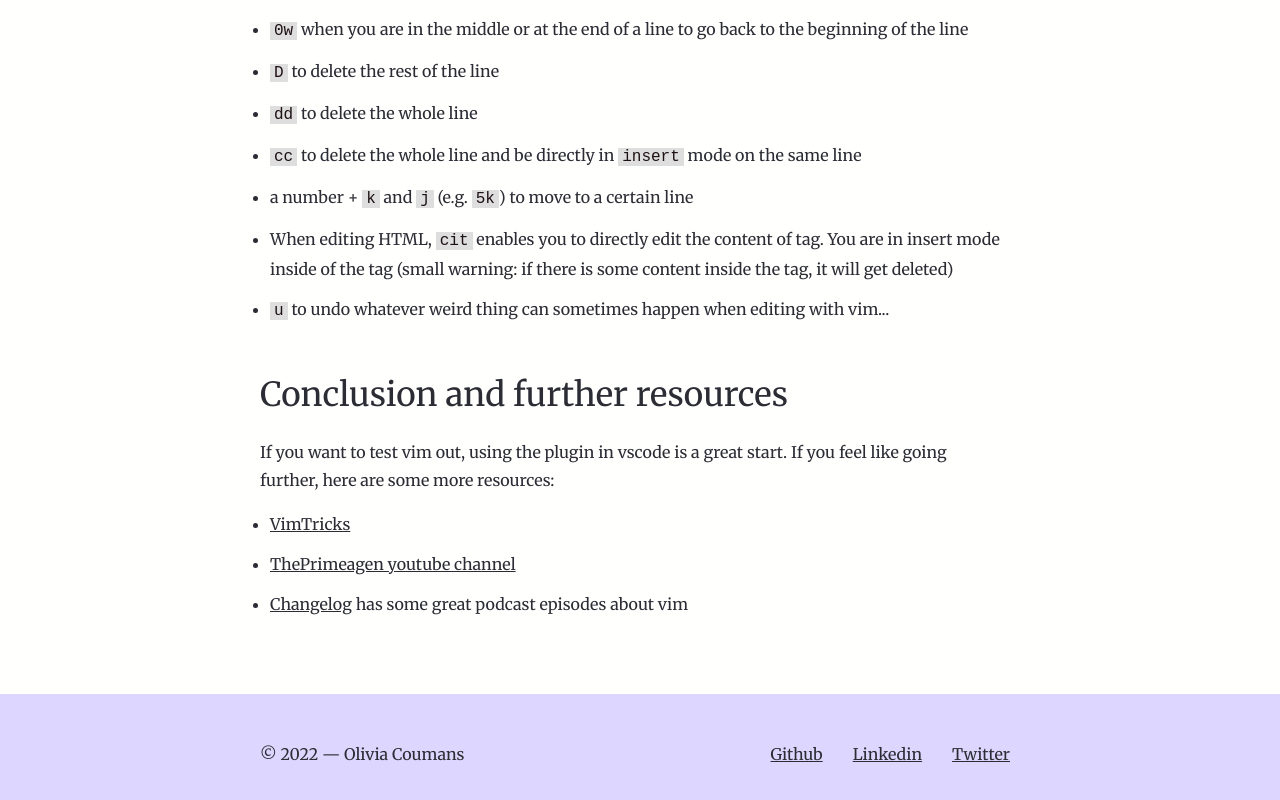
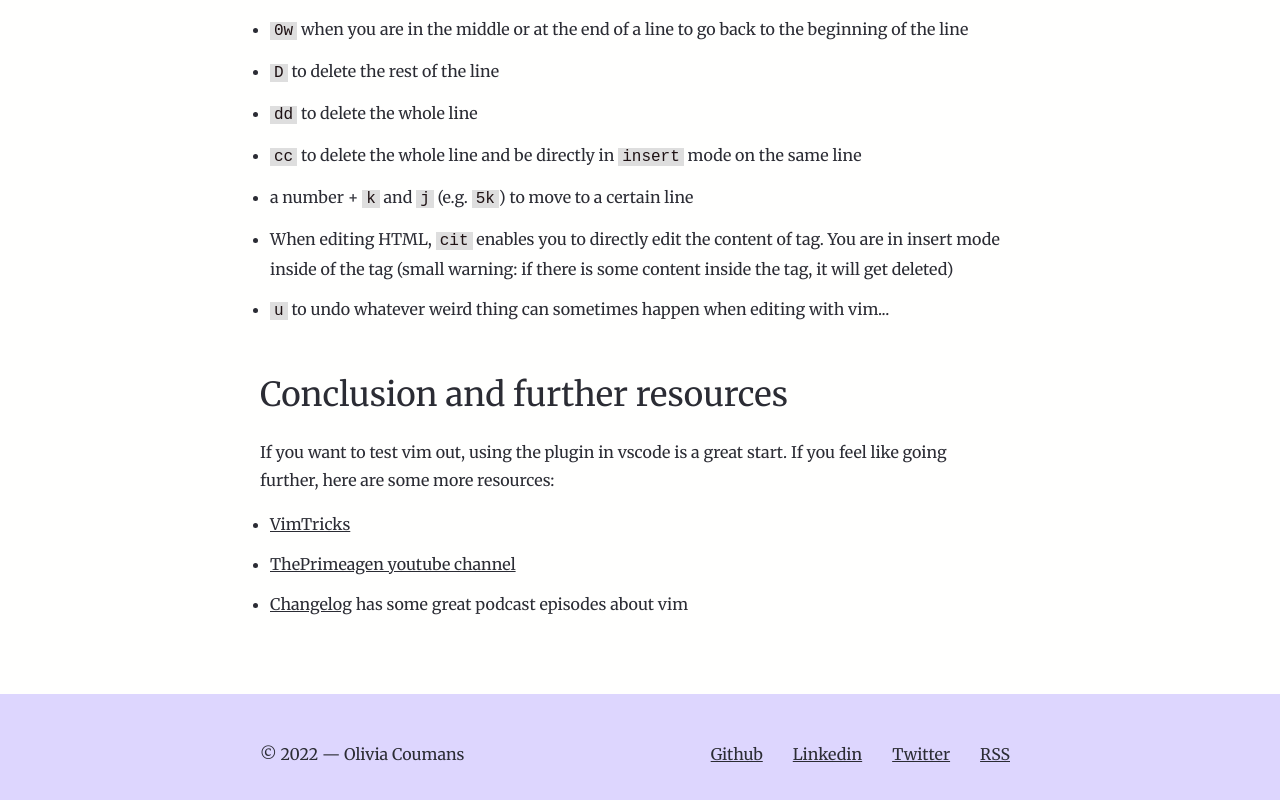
Before and after one commit to liv7c/devblog, a Next.js app: page /blog/vim-with-vscode in a window 1280 px wide. Shown: the part 4504-5304 px from the top of the page. Built offline with nearby package versions, Linux system fonts and the light colour scheme.

Commit message:
feat(footer): add RSS link

```diff
--- a/components/SiteFooter/SiteFooter.styles.ts
+++ b/components/SiteFooter/SiteFooter.styles.ts
@@ -9,7 +9,7 @@ export const FooterWrapper = styled.footer`
 `;
 
 export const FooterContent = styled.div`
-  @media ${QUERIES.tabletAndUp} {
+  @media ${QUERIES.laptopAndUp} {
     display: flex;
     justify-content: space-between;
     align-items: baseline;
--- a/components/SiteFooter/SiteFooter.tsx
+++ b/components/SiteFooter/SiteFooter.tsx
@@ -19,6 +19,9 @@ const SiteFooter = () => {
             <S.FooterLinkListItem>
               <a href="https://twitter.com/liv_codes">Twitter</a>
             </S.FooterLinkListItem>
+            <S.FooterLinkListItem>
+              <a href="/rss/feed.xml">RSS</a>
+            </S.FooterLinkListItem>
           </S.FooterLinkList>
         </S.FooterContent>
       </MaxWidthWrapper>
```
